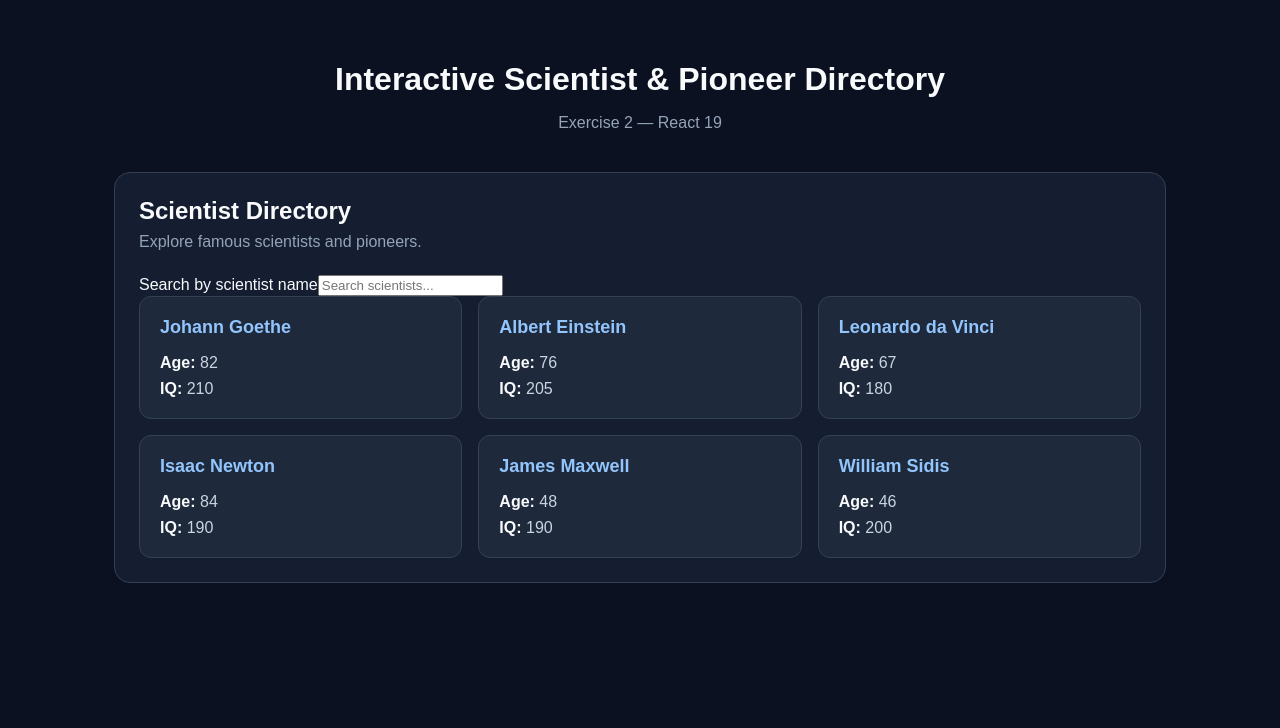
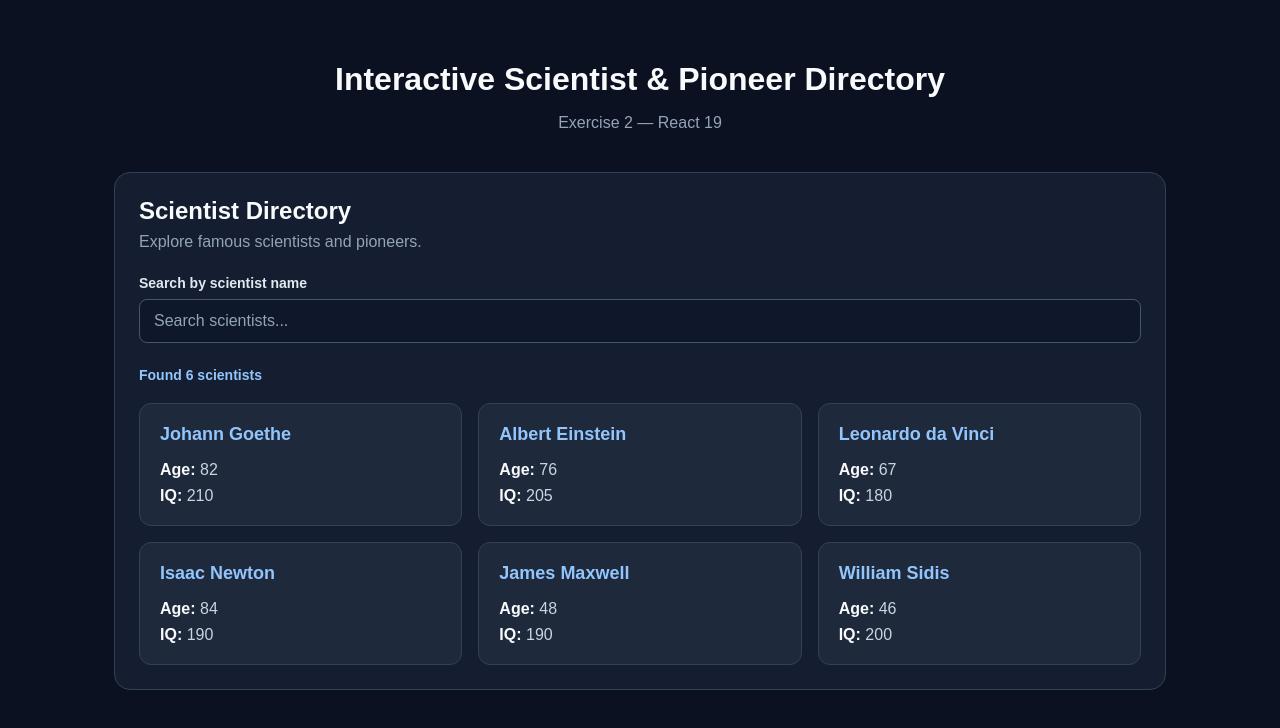
Before and after one commit to tran04012006/24521812_NgoBichTran_Lab3, a React (Vite) app in the folder scientist-directory/: page / in a window 1280 px wide. Shown: the top 728 px of the page. Built offline with nearby package versions, Linux system fonts and the light colour scheme.

Commit message:
feat(ex2): implement case-insensitive derived search

```diff
--- a/scientist-directory/src/components/ScientistDirectory.jsx
+++ b/scientist-directory/src/components/ScientistDirectory.jsx
@@ -3,8 +3,24 @@ import { useId, useState } from "react";
 import { SMART_PEOPLE } from "../data/scientists.js";
 
 function ScientistDirectory() {
+  // Independent state: the text entered by the user
   const [query, setQuery] = useState("");
+
+  // Generate a unique ID for the search input
   const searchId = useId();
+
+  // Normalize the search query
+  const normalizedQuery = query.trim().toLowerCase();
+
+  // Derived state: calculate matching scientists
+  const visiblePeople = SMART_PEOPLE.filter((person) =>
+    person.name.toLowerCase().includes(normalizedQuery)
+  );
+
+  // Handle changes in the search input
+  const handleSearchChange = (event) => {
+    setQuery(event.target.value);
+  };
 
   return (
     <section
@@ -13,11 +29,13 @@ function ScientistDirectory() {
     >
       <div className="directory-header">
         <h2>Scientist Directory</h2>
+
         <p>
           Explore famous scientists and pioneers.
         </p>
       </div>
 
+      {/* Search input */}
       <form
         className="directory-controls"
         role="search"
@@ -33,15 +51,27 @@ function ScientistDirectory() {
             type="search"
             placeholder="Search scientists..."
             value={query}
-            onChange={(event) =>
-              setQuery(event.target.value)
-            }
+            onChange={handleSearchChange}
           />
         </div>
       </form>
 
+      {/* Live result count */}
+      <p
+        className="result-count"
+        role="status"
+        aria-live="polite"
+      >
+        Found {visiblePeople.length}{" "}
+        {visiblePeople.length === 1
+          ? "scientist"
+          : "scientists"}
+      </p>
+
+      {/* Results */}
+      {visiblePeople.length > 0 ? (
         <div className="scientist-list">
-        {SMART_PEOPLE.map((person) => (
+          {visiblePeople.map((person) => (
             <article
               className="scientist-card"
               key={person.id}
@@ -60,6 +90,12 @@ function ScientistDirectory() {
             </article>
           ))}
         </div>
+      ) : (
+        <div className="empty-state">
+          <p>No scientists found.</p>
+          <p>Try searching for another name.</p>
+        </div>
+      )}
     </section>
   );
 }
--- a/scientist-directory/src/styles/index.css
+++ b/scientist-directory/src/styles/index.css
@@ -1,3 +1,7 @@
+
+/* ===========================
+   Global Styles
+=========================== */
 
 * {
   box-sizing: border-box;
@@ -9,6 +13,10 @@ body {
   background-color: #0b1120;
   color: #f8fafc;
 }
+
+/* ===========================
+   Application Layout
+=========================== */
 
 .app-container {
   width: 100%;
@@ -32,6 +40,10 @@ body {
   font-size: 16px;
 }
 
+/* ===========================
+   Scientist Directory
+=========================== */
+
 .scientist-directory {
   background-color: #151e30;
   border: 1px solid #334155;
@@ -52,6 +64,62 @@ body {
   color: #94a3b8;
   margin: 0;
 }
+
+/* ===========================
+   Search Controls
+=========================== */
+
+.directory-controls {
+  margin-bottom: 24px;
+}
+
+.form-group {
+  display: flex;
+  flex-direction: column;
+  gap: 8px;
+}
+
+.form-group label {
+  font-size: 14px;
+  font-weight: 600;
+  color: #e2e8f0;
+}
+
+.form-group input {
+  width: 100%;
+  padding: 12px 14px;
+  border: 1px solid #475569;
+  border-radius: 8px;
+  background-color: #0f172a;
+  color: #f8fafc;
+  font-family: inherit;
+  font-size: 16px;
+}
+
+.form-group input::placeholder {
+  color: #94a3b8;
+}
+
+.form-group input:focus-visible {
+  outline: 2px solid #818cf8;
+  outline-offset: 2px;
+  border-color: #818cf8;
+}
+
+/* ===========================
+   Result Count
+=========================== */
+
+.result-count {
+  margin: 0 0 20px;
+  font-size: 14px;
+  font-weight: 600;
+  color: #93c5fd;
+}
+
+/* ===========================
+   Scientist Cards
+=========================== */
 
 .scientist-list {
   display: grid;
@@ -87,6 +155,33 @@ body {
   color: #f8fafc;
 }
 
+/* ===========================
+   Empty State
+=========================== */
+
+.empty-state {
+  padding: 36px 20px;
+  background-color: #0f172a;
+  border: 1px dashed #475569;
+  border-radius: 12px;
+  text-align: center;
+}
+
+.empty-state p {
+  margin: 8px 0;
+  color: #cbd5e1;
+}
+
+.empty-state p:first-child {
+  font-size: 18px;
+  font-weight: 600;
+  color: #f8fafc;
+}
+
+/* ===========================
+   Responsive Layout
+=========================== */
+
 @media (max-width: 768px) {
   .scientist-list {
     grid-template-columns: repeat(2, minmax(0, 1fr));
@@ -102,6 +197,10 @@ body {
     font-size: 24px;
   }
 
+  .scientist-directory {
+    padding: 16px;
+  }
+
   .scientist-list {
     grid-template-columns: 1fr;
   }
```
Lines whose indentation alone changed are shown as unchanged.
